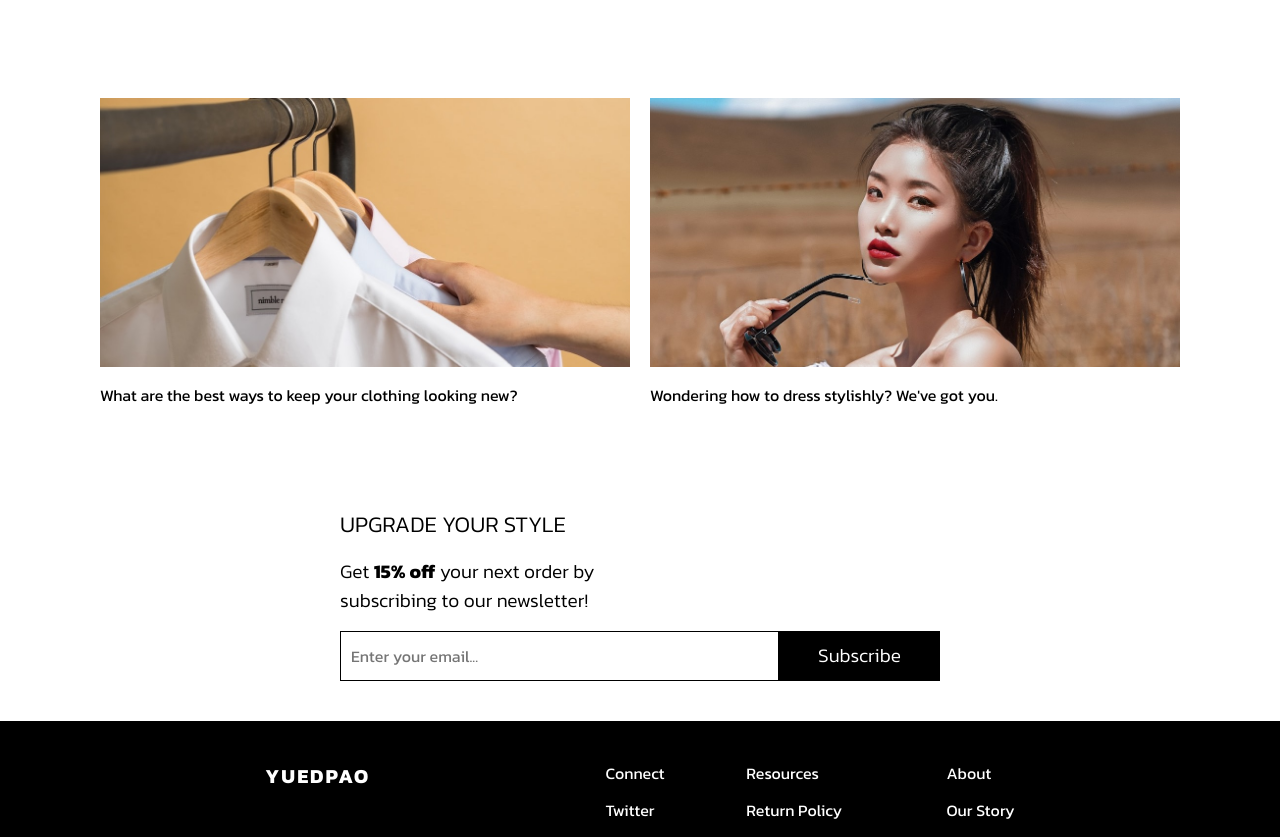
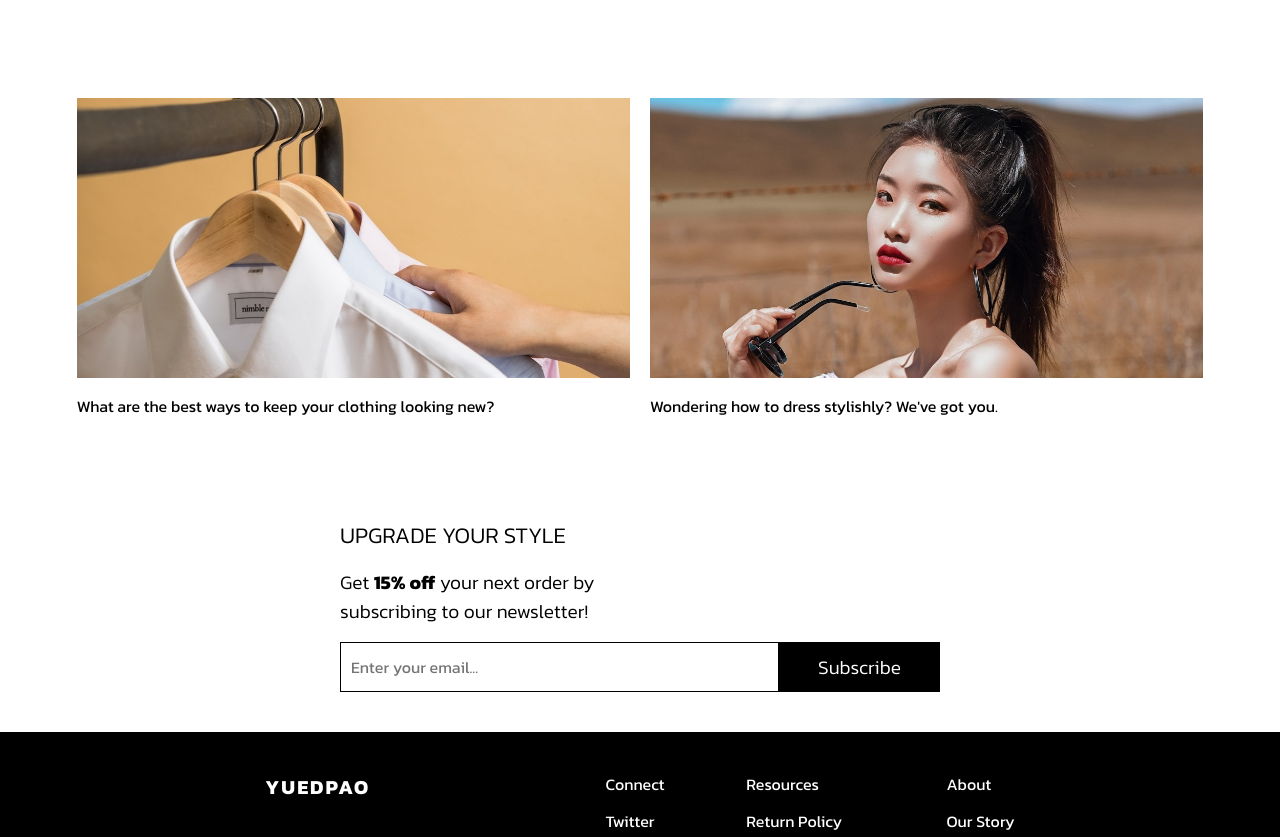
Before and after one commit to marlatte/shopping-cart, a React (Vite) app: page / in a window 1280 px wide. Shown: the part 1162-1999 px from the top of the page. Built offline with nearby package versions, Linux system fonts and the light colour scheme; no server answers.

Commit message:
Fix bugs: articles layout, hero & cart images

```diff
--- a/src/index.css
+++ b/src/index.css
@@ -84,7 +84,6 @@ input[type='number'] {
 
 img {
   max-width: 100%;
-  max-height: 100%;
   display: block;
 }
 
--- a/src/pages/Home/styles/home.module.css
+++ b/src/pages/Home/styles/home.module.css
@@ -63,7 +63,6 @@
 }
 
 .hero img {
-  max-width: 100%;
   border: 5px solid black;
 }
 
@@ -72,13 +71,15 @@
 /* ---------------------------------------- */
 
 .articles {
-  display: grid;
-  grid-template-columns: repeat(auto-fit, minmax(280px, 1fr));
+  display: flex;
+  flex-wrap: wrap;
   row-gap: 40px;
   column-gap: 20px;
 }
 
 .entry {
+  flex: 1;
+  min-width: 280px;
   display: flex;
   flex-direction: column;
   gap: 16px;
```
